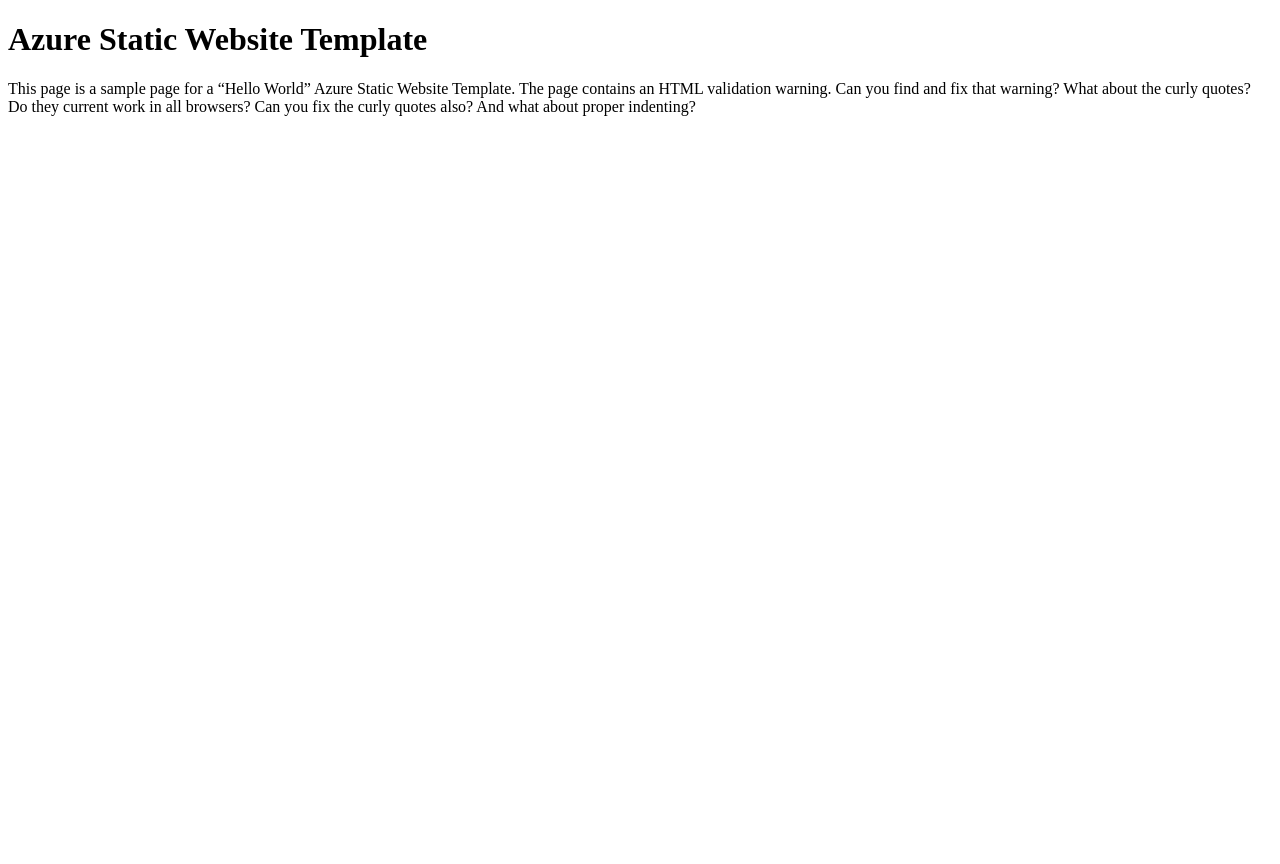
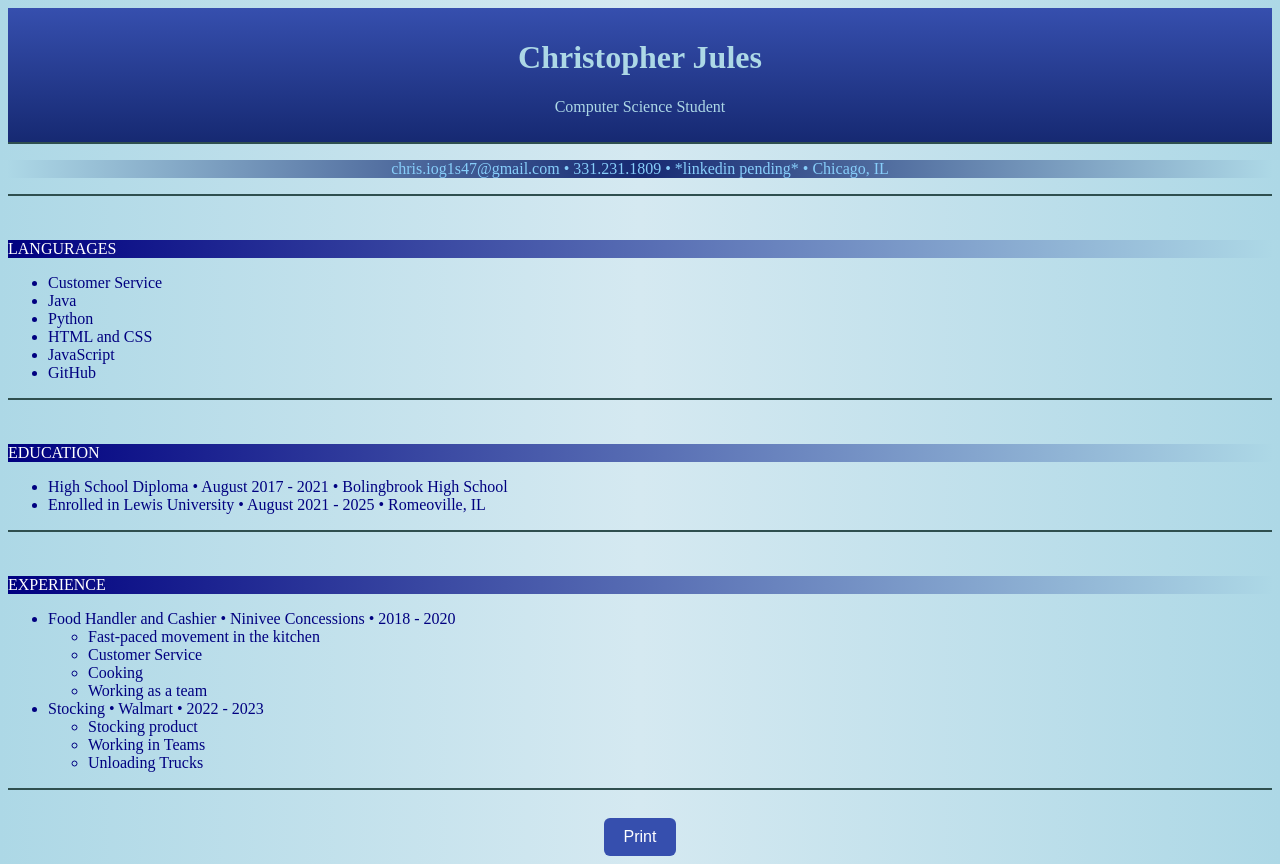
Before and after one commit to Schooldood/web-resume, a plain HTML site: page index.html in a window 1280 px wide. Before the commit the page ends 800 px from the top, so only its background shows below. Drawn offline with Linux system fonts and the light colour scheme.

Commit message:
Add files via upload

```diff
--- /dev/null
+++ b/index.css
@@ -0,0 +1,57 @@
+.center{
+    text-align: center;
+}
+
+/*Asked ChatGPT for help in constructing this
+code is not a one to one copy though.
+*/
+hr {
+    background-color: darkslategrey;
+    height: 2px;
+    border: none;
+    margin: 0;
+    margin-bottom: 10px;
+}
+
+li {
+    color: navy;
+}
+
+body {
+    background-image: linear-gradient(to left, lightblue, rgb(213, 233, 241), lightblue);
+}
+
+.color-area{
+    background-image: linear-gradient(to bottom, #364FAE, #162972);
+    /*background-color: rbga(54,79,174);*/
+    padding: 10px;
+}
+
+.blue-color-text{
+    color: lightblue;
+}
+
+.information {
+    color: lightskyblue;
+    background-image: linear-gradient(to right, lightblue, #162972, lightblue);
+}
+
+.navy-color-text {
+    color: white;
+    background-image: linear-gradient(to left, lightblue, navy);
+}
+
+/*This code was built from ChatGPT questions*/
+.print-to-paper {
+    background-color: #364FAE;
+    color: white;
+    border: none;
+    padding: 10px 20px;
+    border-radius: 6px;
+    cursor: pointer;
+    font-size: 16px;
+}
+
+.print-to-paper:hover {
+    background-color: navy;
+}
--- a/index.html
+++ b/index.html
@@ -1,12 +1,63 @@
 <!DOCTYPE html>
 <html>
-<head>
-<title>Hello World Azure Template</title>
-</head>
-<body>
-<h1>Azure Static Website Template</h1>
-<p>This page is a sample page for a “Hello World” Azure Static Website Template. The page contains an HTML validation warning.
-Can you find and fix that warning? What about the curly quotes? Do they current work in all browsers? Can you fix the curly
-quotes also? And what about proper indenting?</p>
-</body>
+    <head>
+        <link rel="stylesheet" type="text/css" href="index.css">
+    </head>
+    <body>
+        <div class="center">
+            <div class="color-area">
+                <h1 class="blue-color-text">Christopher Jules</h1>
+                <p class="blue-color-text">Computer Science Student</p>
+            </div>
+
+            <hr>
+            <p class="information"> chris.iog1s47@gmail.com  &bull;  331.231.1809  &bull;  *linkedin pending*  &bull;  Chicago, IL</p>
+            <hr>
+        </div>
+        <br>
+
+
+        <P class="navy-color-text">LANGURAGES</P>
+        <ul list-style-type: disc;>
+            <li>Customer Service</li>
+            <li>Java</li>
+            <li>Python</li>
+            <li>HTML and CSS</li>
+            <li>JavaScript</li>
+            <li>GitHub</li>
+        </ul>
+        <hr>
+        <br>
+
+        <P class="navy-color-text">EDUCATION</P>
+        <ul>
+            <li>High School Diploma &bull; August 2017 - 2021 &bull; Bolingbrook High School</li>
+            <li>Enrolled in Lewis University &bull; August 2021 - 2025 &bull; Romeoville, IL</li>
+        </ul>
+        <hr>
+        <br>
+
+        <p class="navy-color-text">EXPERIENCE</p>
+        <ul>
+            <li>Food Handler and Cashier &bull; Ninivee Concessions &bull; 2018 - 2020</li>
+            <ul>
+                <li>Fast-paced movement in the kitchen</li>
+                <li>Customer Service</li>
+                <li>Cooking</li>
+                <li>Working as a team</li>
+            </ul>
+            <li>Stocking &bull; Walmart &bull; 2022 - 2023</li>
+            <ul>
+                <li>Stocking product</li>
+                <li>Working in Teams</li>
+                <li>Unloading Trucks</li>
+            </ul>
+        </ul>
+        <hr>
+        <br>
+        <div class="center">
+            <a href="file:///C:/Users/yello/Desktop/Comp%20Sci/ResumePDF(color).pdf" target="blank"><button class="print-to-paper">Print</button></a>
+        </div>
+
+    </body>
 </html>
```
